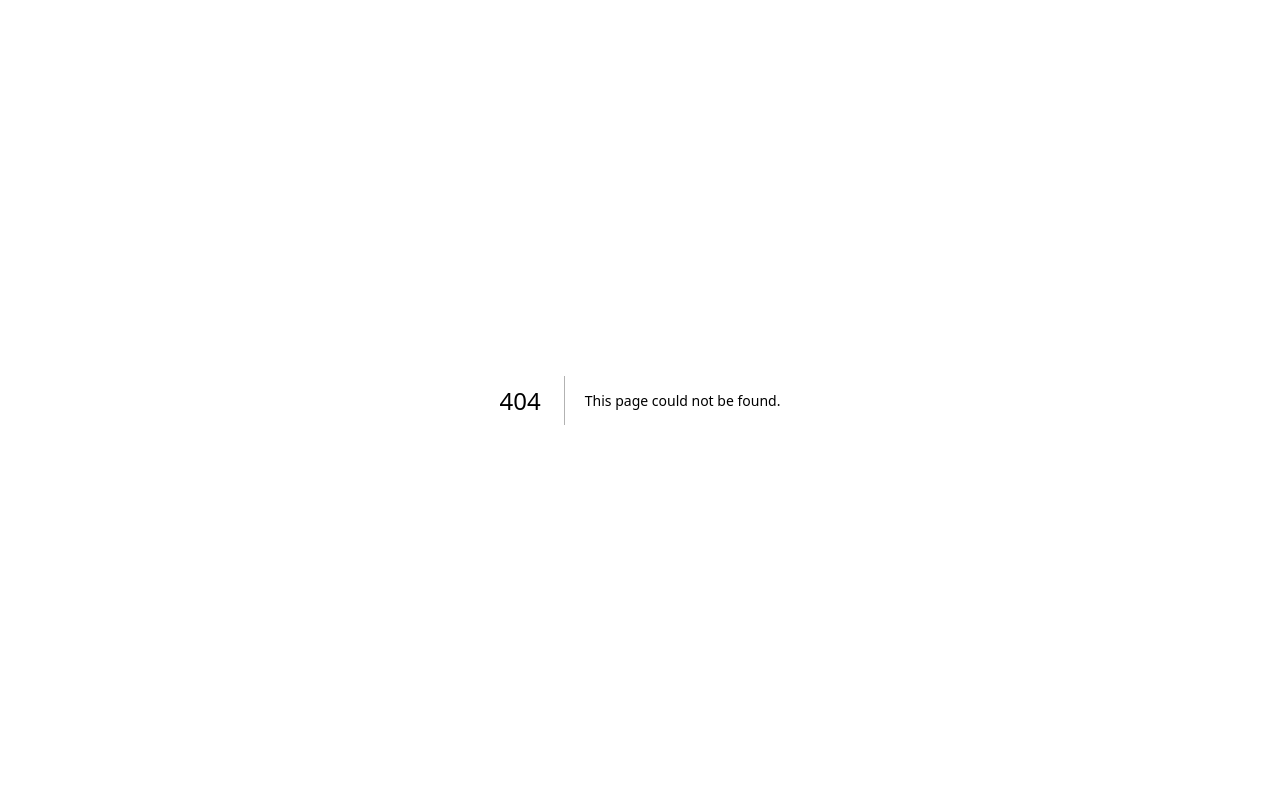
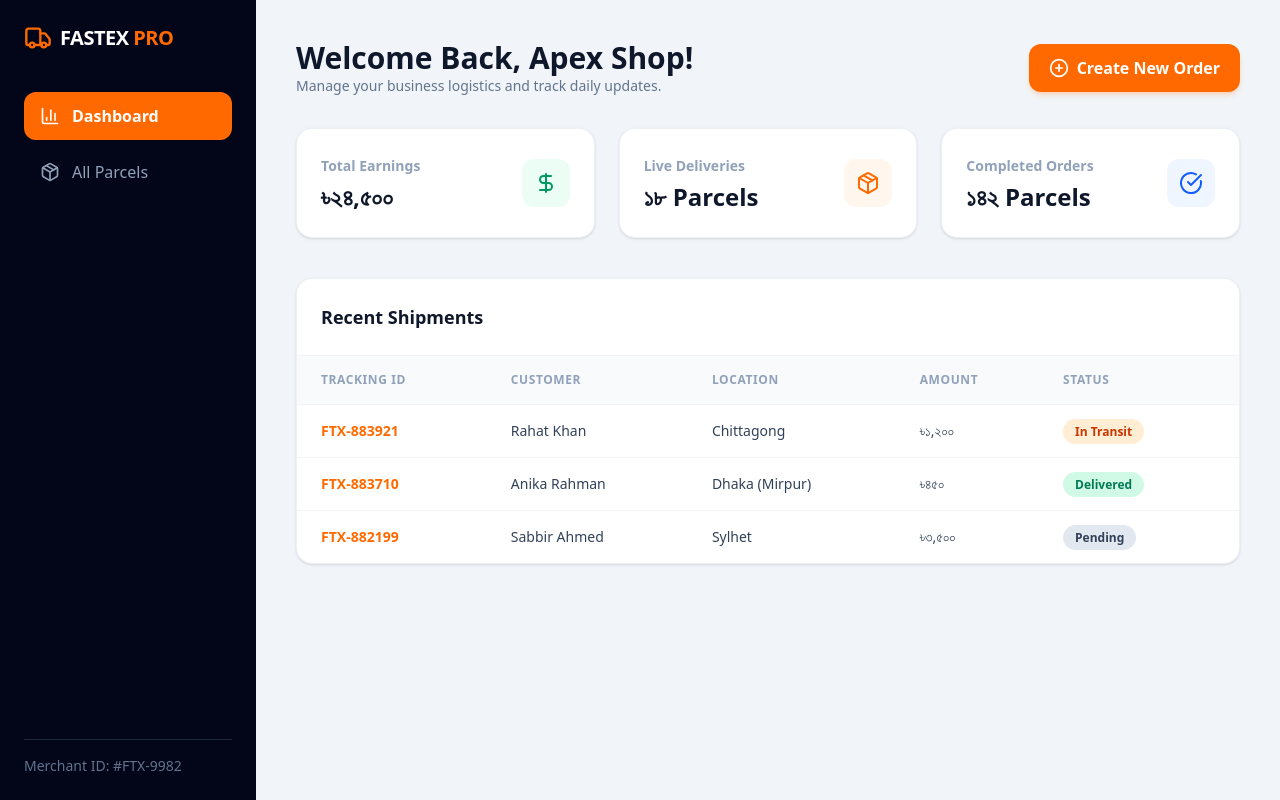
Before and after one commit to taiwantwistshop-sys/fastex-courier, a Next.js app: page /merchant in a window 1280 px wide. Before the commit this address had no page. Built offline with nearby package versions, Linux system fonts and the light colour scheme.

Commit message:
added premium merchant dashboard

```diff
--- /dev/null
+++ b/app/merchant/page.tsx
@@ -0,0 +1,132 @@
+import { Truck, PlusCircle, DollarSign, Package, CheckCircle, BarChart3 } from "lucide-react";
+
+export default function MerchantDashboard() {
+  return (
+    <div className="min-h-screen bg-slate-100 font-sans text-slate-800">
+
+      {/* SIDEBAR & MAIN LAYOUT */}
+      <div className="flex flex-col md:flex-row min-h-screen">
+
+        {/* SIDEBAR */}
+        <aside className="w-full md:w-64 bg-slate-950 text-white p-6 flex flex-col justify-between shrink-0">
+          <div>
+            <div className="flex items-center gap-2 mb-10">
+              <Truck className="h-7 w-7 text-orange-500" />
+              <span className="text-xl font-black tracking-tight">FASTEX <span className="text-orange-500">PRO</span></span>
+            </div>
+
+            <nav className="space-y-2">
+              <a href="#" className="flex items-center gap-3 bg-orange-500 text-white px-4 py-3 rounded-xl font-semibold transition">
+                <BarChart3 className="h-5 w-5" /> Dashboard
+              </a>
+              <a href="#" className="flex items-center gap-3 text-slate-400 hover:bg-slate-900 hover:text-white px-4 py-3 rounded-xl font-medium transition">
+                <Package className="h-5 w-5" /> All Parcels
+              </a>
+            </nav>
+          </div>
+
+          <div className="border-t border-slate-800 pt-4 mt-6 text-sm text-slate-500">
+            Merchant ID: #FTX-9982
+          </div>
+        </aside>
+
+        {/* MAIN CONTENT AREA */}
+        <main className="flex-1 p-6 md:p-10">
+
+          {/* TOP BAR */}
+          <header className="flex justify-between items-center mb-8 flex-wrap gap-4">
+            <div>
+              <h1 className="text-2xl md:text-3xl font-bold text-slate-900">Welcome Back, Apex Shop!</h1>
+              <p className="text-slate-500 text-sm">Manage your business logistics and track daily updates.</p>
+            </div>
+            <button className="flex items-center gap-2 bg-orange-500 hover:bg-orange-600 text-white font-bold px-5 py-3 rounded-xl transition shadow-md shadow-orange-500/20">
+              <PlusCircle className="h-5 w-5" /> Create New Order
+            </button>
+          </header>
+
+          {/* STATS CARDS */}
+          <section className="grid grid-cols-1 sm:grid-cols-2 lg:grid-cols-3 gap-6 mb-10">
+            {/* CARD 1 */}
+            <div className="bg-white p-6 rounded-2xl shadow-sm border border-slate-200/60 flex items-center justify-between">
+              <div>
+                <span className="text-slate-400 text-sm font-semibold">Total Earnings</span>
+                <h3 className="text-2xl font-black text-slate-900 mt-1">৳২৪,৫০০</h3>
+              </div>
+              <div className="bg-emerald-50 text-emerald-600 p-3 rounded-xl">
+                <DollarSign className="h-6 w-6" />
+              </div>
+            </div>
+
+            {/* CARD 2 */}
+            <div className="bg-white p-6 rounded-2xl shadow-sm border border-slate-200/60 flex items-center justify-between">
+              <div>
+                <span className="text-slate-400 text-sm font-semibold">Live Deliveries</span>
+                <h3 className="text-2xl font-black text-slate-900 mt-1">১৮ Parcels</h3>
+              </div>
+              <div className="bg-orange-50 text-orange-500 p-3 rounded-xl">
+                <Package className="h-6 w-6" />
+              </div>
+            </div>
+
+            {/* CARD 3 */}
+            <div className="bg-white p-6 rounded-2xl shadow-sm border border-slate-200/60 flex items-center justify-between">
+              <div>
+                <span className="text-slate-400 text-sm font-semibold">Completed Orders</span>
+                <h3 className="text-2xl font-black text-slate-900 mt-1">১৪২ Parcels</h3>
+              </div>
+              <div className="bg-blue-50 text-blue-600 p-3 rounded-xl">
+                <CheckCircle className="h-6 w-6" />
+              </div>
+            </div>
+          </section>
+
+          {/* RECENT ORDERS TABLE */}
+          <section className="bg-white rounded-2xl shadow-sm border border-slate-200/60 overflow-hidden">
+            <div className="p-6 border-b border-slate-100">
+              <h2 className="text-lg font-bold text-slate-900">Recent Shipments</h2>
+            </div>
+
+            <div className="overflow-x-auto">
+              <table className="w-full text-left border-collapse">
+                <thead>
+                  <tr className="bg-slate-50 text-slate-400 text-xs font-bold uppercase tracking-wider border-b border-slate-100">
+                    <th className="p-4 pl-6">Tracking ID</th>
+                    <th className="p-4">Customer</th>
+                    <th className="p-4">Location</th>
+                    <th className="p-4">Amount</th>
+                    <th className="p-4 pr-6">Status</th>
+                  </tr>
+                </thead>
+                <tbody className="divide-y divide-slate-100 text-sm font-medium text-slate-700">
+                  <tr>
+                    <td className="p-4 pl-6 font-bold text-orange-500">FTX-883921</td>
+                    <td className="p-4">Rahat Khan</td>
+                    <td className="p-4">Chittagong</td>
+                    <td className="p-4">৳১,২০০</td>
+                    <td className="p-4 pr-6"><span className="bg-orange-100 text-orange-700 px-3 py-1 rounded-full text-xs font-bold">In Transit</span></td>
+                  </tr>
+                  <tr>
+                    <td className="p-4 pl-6 font-bold text-orange-500">FTX-883710</td>
+                    <td className="p-4">Anika Rahman</td>
+                    <td className="p-4">Dhaka (Mirpur)</td>
+                    <td className="p-4">৳৪৫০</td>
+                    <td className="p-4 pr-6"><span className="bg-emerald-100 text-emerald-700 px-3 py-1 rounded-full text-xs font-bold">Delivered</span></td>
+                  </tr>
+                  <tr>
+                    <td className="p-4 pl-6 font-bold text-orange-500">FTX-882199</td>
+                    <td className="p-4">Sabbir Ahmed</td>
+                    <td className="p-4">Sylhet</td>
+                    <td className="p-4">৳৩,৫০০</td>
+                    <td className="p-4 pr-6"><span className="bg-slate-200 text-slate-700 px-3 py-1 rounded-full text-xs font-bold">Pending</span></td>
+                  </tr>
+                </tbody>
+              </table>
+            </div>
+          </section>
+
+        </main>
+      </div>
+
+    </div>
+  );
+}
```
